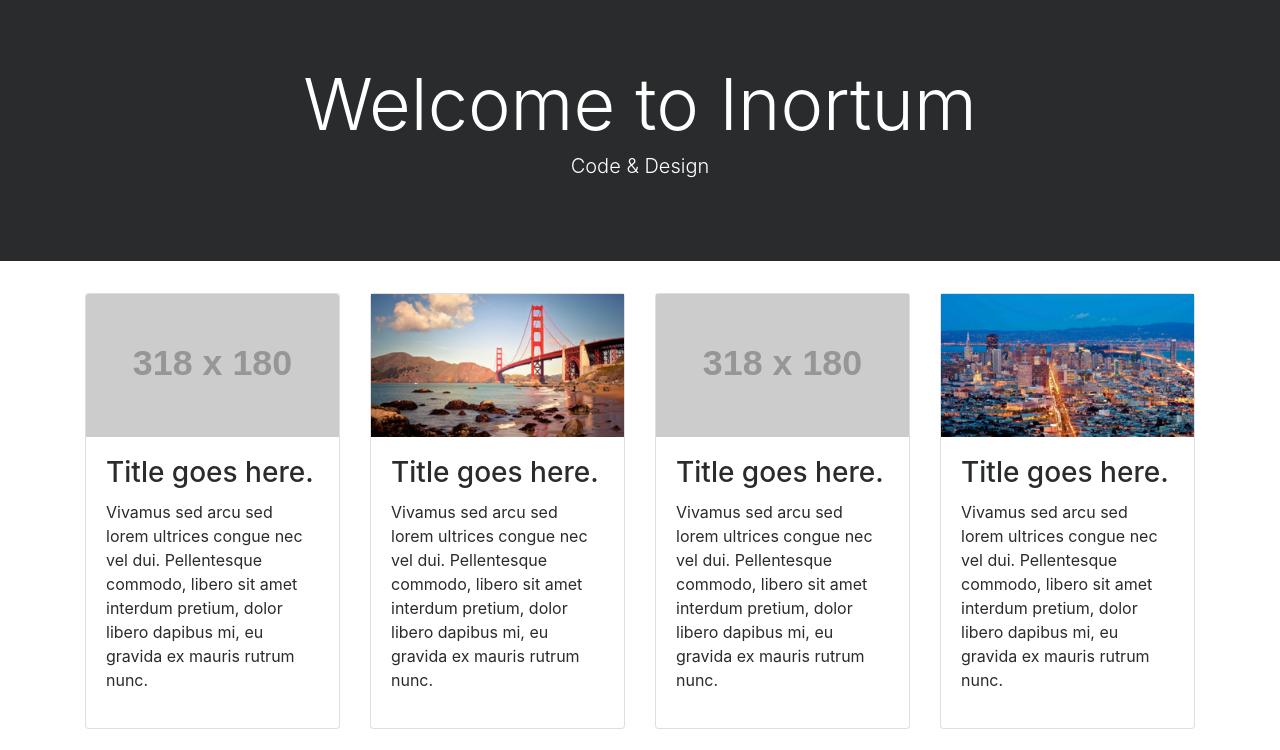
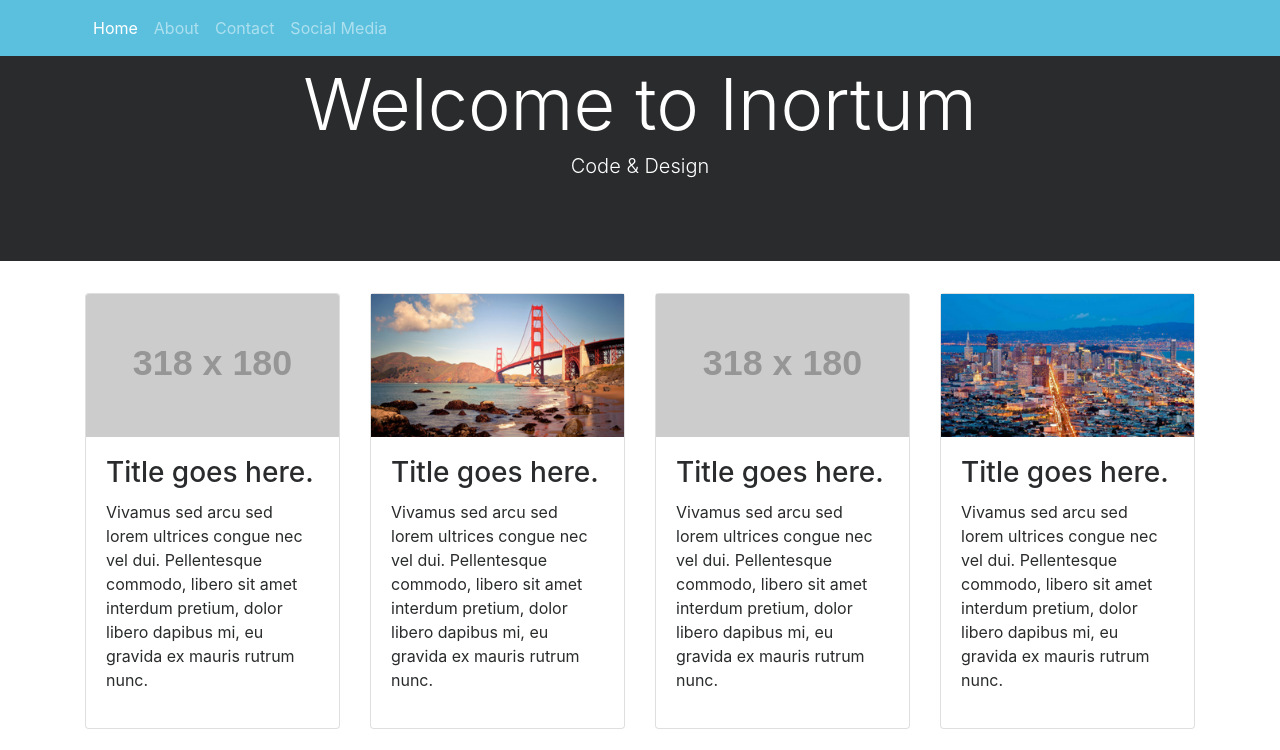
Before and after one commit to justincalderon/Inortum, a plain HTML site: page index.html in a window 1280 px wide. Shown: the top 750 px of the page. Drawn offline with nearby package versions, Linux system fonts and the light colour scheme; placeholder pictures from the web are drawn by us; a script that the page names is missing.

Commit message:
Navigation added

```diff
--- a/index.html
+++ b/index.html
@@ -17,6 +17,26 @@
   </head>
 
   <body>
+
+    <!-- Top Navigation -->
+
+    <nav class="navbar navbar-toggleable-sm bg-info fixed-top navbar-inverse">
+      <div class="container">
+        <button class="navbar-toggler" data-toggle="collapse" data-target="#mainNav">
+          <span class="navbar-toggler-icon"></span>
+        </button>
+        <div class="collapse navbar-collapse" id="mainNav">
+          <div class="navbar-nav">
+            <a class="nav-item nav-link active" href="#">Home</a>
+            <a class="nav-item nav-link" href="#">About</a>
+            <a class="nav-item nav-link" href="#">Contact</a>
+            <a class="nav-item nav-link" href="#">Social Media</a>
+          </div>
+        </div>
+      </div>
+    </nav>
+
+    <!-- Top Navigation -->
 
     <!-- Header Banner -->
 
@@ -105,7 +125,7 @@
 
     <!-- About Content -->
 
-    <div class="tab-content py-5">
+    <div class="tab-content py-5 text-center">
       <div class="tab-pane active" id="serviceContent">
         <h3>Services</h3>
         <p>
```
